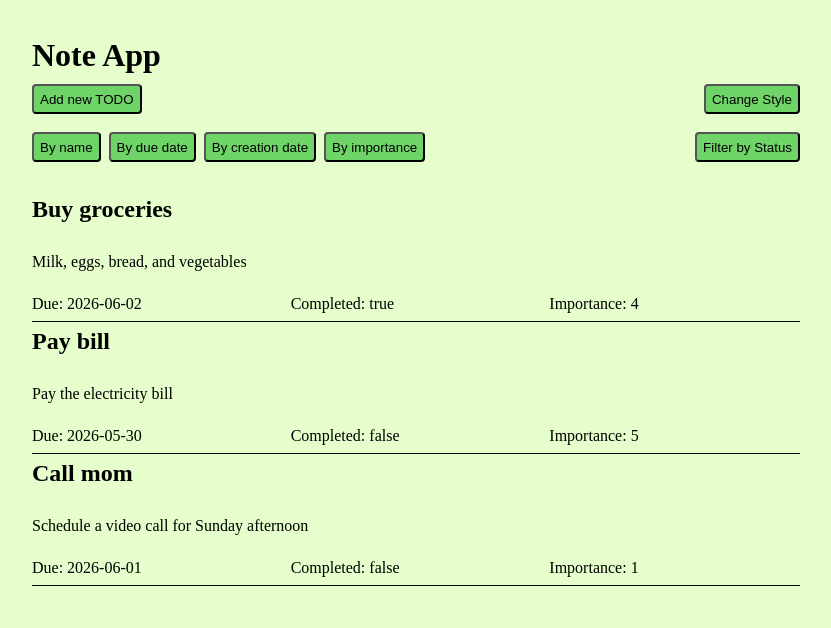
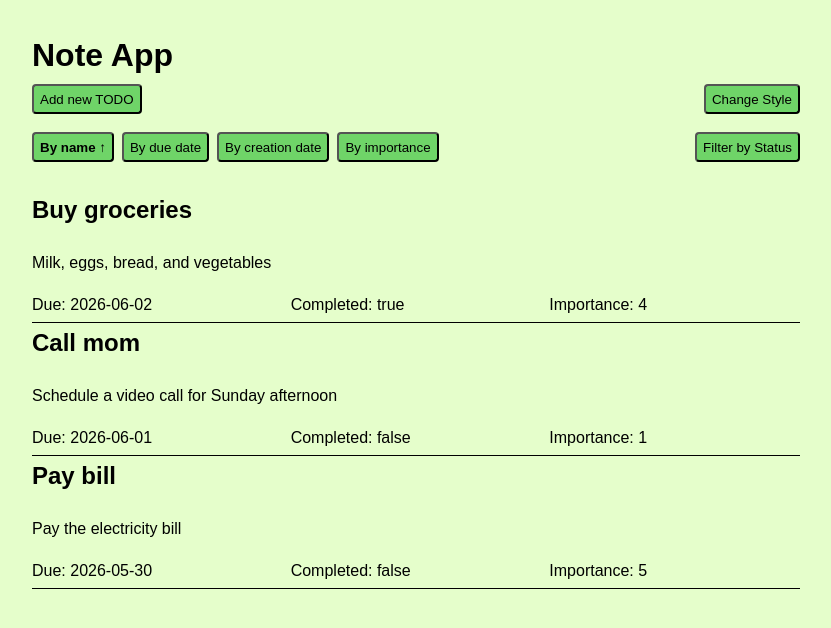
Before and after one commit to tegger3579/FEE-project1, a website: page code/public/index.html in a window 1280 px wide. Both pictures are taken after a click on the button "By name". Shown: the whole page, without its empty margins (224-1055 px from the left). Drawn offline with nearby package versions, Linux system fonts and the light colour scheme.

Commit message:
Add createDate to notes Add sort functions to all 'by'-buttons Indicate sort state by bold text and an arrow for asc. / desc.

```diff
--- a/code/public/scripts/index.js
+++ b/code/public/scripts/index.js
@@ -2,12 +2,17 @@
 
 const notes = [
   { id: 1, title: "Buy groceries", text: "Milk, eggs, bread, and vegetables",
-    dueDate: "2026-06-02", completed: true, importance: 4 },
+    dueDate: "2026-06-02", completed: true, importance: 4, createDate: "2026-05-25" },
   { id: 2, title: "Pay bill", text: "Pay the electricity bill",
-    dueDate: "2026-05-30", completed: false, importance: 5 },
+    dueDate: "2026-05-30", completed: false, importance: 5, createDate: "2026-05-26" },
   { id: 3, title: "Call mom", text: "Schedule a video call for Sunday afternoon",
-    dueDate: "2026-06-01", completed: false, importance: 1 },
+    dueDate: "2026-06-01", completed: false, importance: 1, createDate: "2026-05-27" },
 ];
+
+let currentSort = {
+  column: null,
+  direction: 'asc' // 'asc' or 'desc'
+};
 
 // Wait for DOM to be ready
 document.addEventListener("DOMContentLoaded", () => {
@@ -16,12 +21,75 @@ document.addEventListener("DOMContentLoaded", () => {
   const noteList = document.querySelector(".note-list__ul");
 
   const renderNotes = (filterCompleted = false) => {
-    const filteredNotes = filterCompleted
+    let filteredNotes = filterCompleted
       ? notes.filter(note => !note.completed)
       : notes;
 
+    if (currentSort.column) {
+      filteredNotes = [...filteredNotes].sort((a, b) => {
+        let valueA = a[currentSort.column];
+        let valueB = b[currentSort.column];
+
+        // Handle string comparison (case-insensitive)
+        if (typeof valueA === 'string') {
+          valueA = valueA.toLowerCase();
+          valueB = valueB.toLowerCase();
+        }
+
+        let comparison = 0;
+        if (valueA < valueB) comparison = -1;
+        if (valueA > valueB) comparison = 1;
+
+        return currentSort.direction === 'asc' ? comparison : -comparison;
+      });
+    }
+
     const html = template({ notes: filteredNotes });
     noteList.innerHTML = html;
+  };
+
+    const updateSortButtons = () => {
+    const sortButtons = [
+      {
+        element: document.querySelector(".button-sort-name"),
+        column: "title",
+        defaultText: "By name"
+      },
+      {
+        element: document.querySelector(".button-sort-due-date"),
+        column: "dueDate",
+        defaultText: "By due date"
+      },
+      {
+        element: document.querySelector(".button-sort-creation-date"),
+        column: "createDate",
+        defaultText: "By creation date"
+      },
+      {
+        element: document.querySelector(".button-sort-importance"),
+        column: "importance",
+        defaultText: "By importance"
+      }
+    ];
+
+    sortButtons.forEach(btn => {
+      // Remove old arrow if exists
+      const textSpan = btn.element.querySelector('.sort-arrow');
+      if (textSpan) {
+        textSpan.remove();
+      }
+
+    // Add arrow if this column is currently sorted
+      if (currentSort.column === btn.column) {
+        const arrow = document.createElement('span');
+        arrow.className = 'sort-arrow';
+        arrow.textContent = currentSort.direction === 'asc' ? ' ↑' : ' ↓';
+        btn.element.appendChild(arrow);
+        btn.element.classList.add('button-sort-bold');
+      } else {
+        btn.element.classList.remove('button-sort-bold');
+      }
+    });
   };
 
   const filterButton = document.querySelector(".button-filter");
@@ -72,7 +140,42 @@ filterButton.addEventListener("click", () => {
     applyStyles();
   });
 
+  const sortButtons = [
+    {
+      element: document.querySelector(".button-sort-name"),
+      column: "title"
+    },
+    {
+      element: document.querySelector(".button-sort-due-date"),
+      column: "dueDate"
+    },
+    {
+      element: document.querySelector(".button-sort-creation-date"),
+      column: "createDate"
+    },
+    {
+      element: document.querySelector(".button-sort-importance"),
+      column: "importance"
+    }
+  ];
+
+  sortButtons.forEach(sortBtn => {
+    sortBtn.element.addEventListener("click", () => {
+      // Toggle direction if clicking the same column, otherwise switch to ascending
+      if (currentSort.column === sortBtn.column) {
+        currentSort.direction = currentSort.direction === 'asc' ? 'desc' : 'asc';
+      } else {
+        currentSort.column = sortBtn.column;
+        currentSort.direction = 'asc';
+      }
+
+      updateSortButtons();
+      renderNotes(filterCompleted);
+    });
+  });
+
   // Initial render and styling
   renderNotes(filterCompleted);
   applyStyles();
+  updateSortButtons();
 });
--- a/code/public/styles/index.css
+++ b/code/public/styles/index.css
@@ -12,6 +12,10 @@ body {
 
 --greenButtonColor: #6fd468;
 --grayButtonColor: #5c5b5b;
+}
+
+body {
+    font-family: sans-serif;
 }
 
 button {
@@ -82,6 +86,10 @@ h1 {
   margin-left: auto;
 }
 
+.button-sort-bold {
+  font-weight: bold;
+}
+
 .button-filter-bold {
   font-weight: bold;
 }
```
